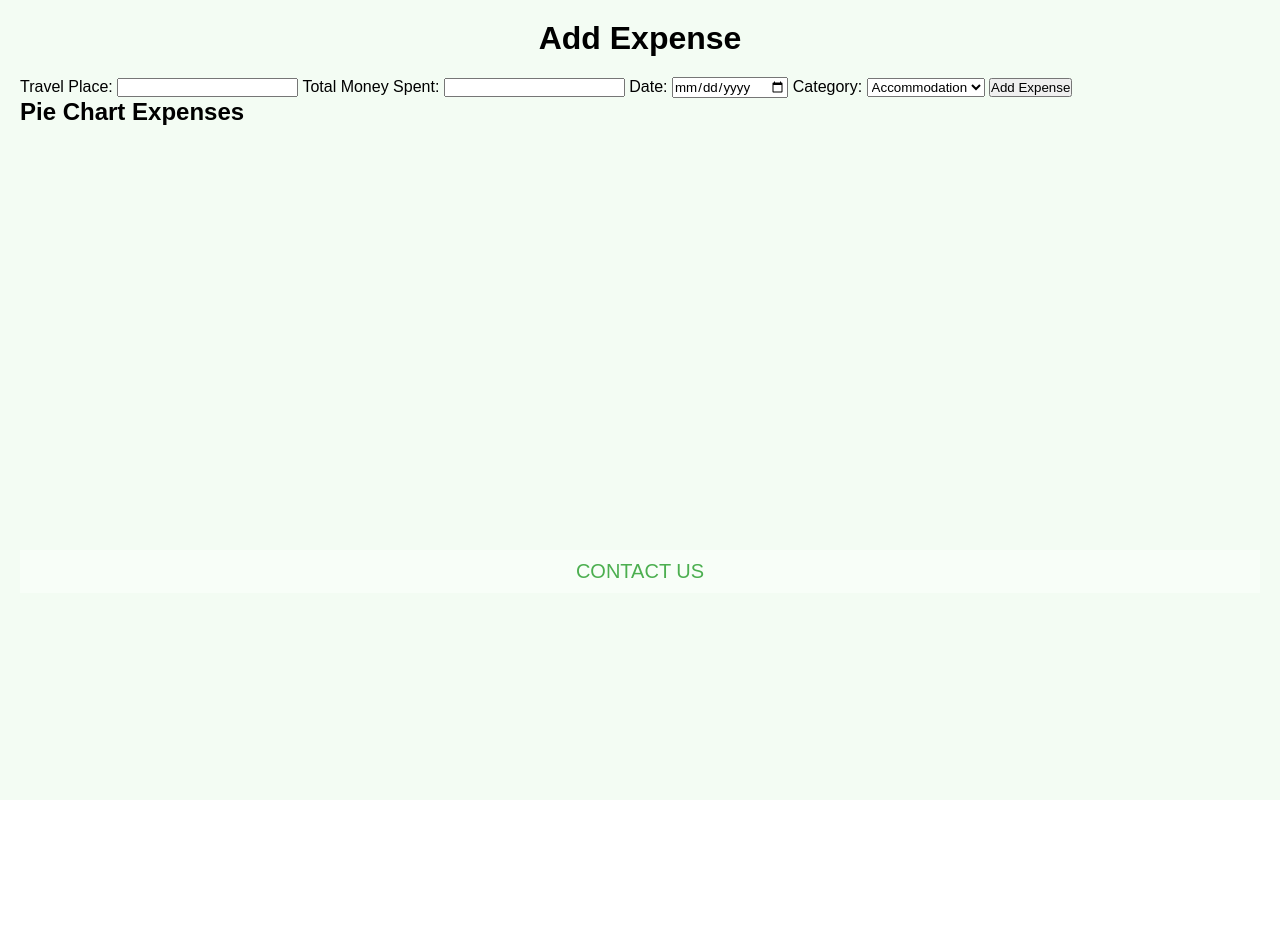
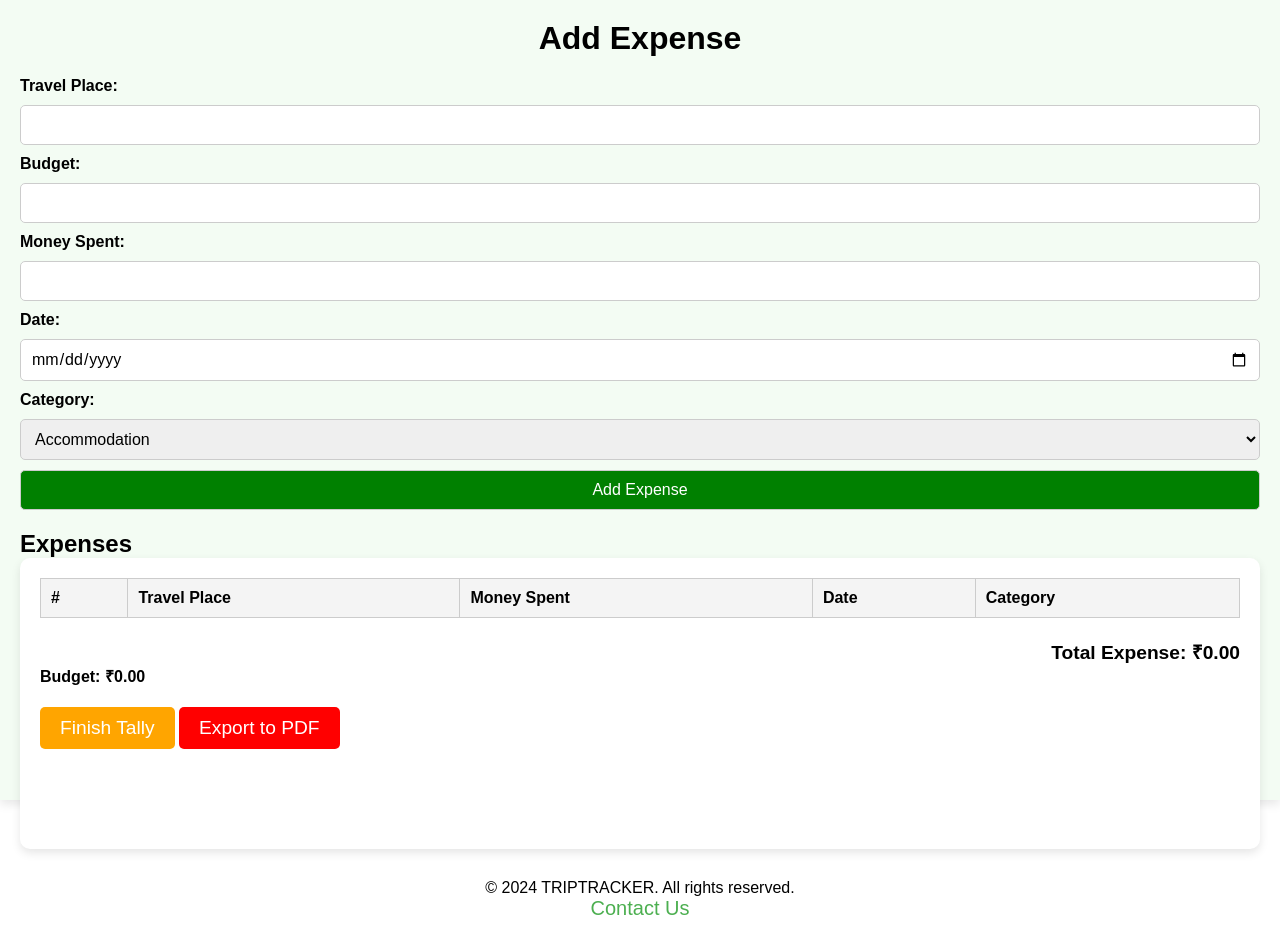
Before and after one commit to Romit-programmer/IIC-TMSL-hackathon-2024-RPR, a plain HTML site: page add-expense.html in a window 1280 px wide. Before the commit the page ends 800 px from the top, so only its background shows below. Drawn offline with nearby package versions, Linux system fonts and the light colour scheme.

Commit message:
Update add-expense.html

```diff
--- a/add-expense.html
+++ b/add-expense.html
@@ -3,22 +3,27 @@
 <head>
   <meta charset="UTF-8">
   <meta name="viewport" content="width=device-width, initial-scale=1.0">
-  <title>Add Expense - TRIPTRACKER</title>
+  <title>Add Expense</title>
   <link rel="stylesheet" href="style.css">
   <script src="https://cdn.jsdelivr.net/npm/chart.js"></script>
+  <script src="https://cdnjs.cloudflare.com/ajax/libs/jspdf/2.4.0/jspdf.umd.min.js"></script>
+  <script src="https://cdnjs.cloudflare.com/ajax/libs/html2canvas/1.4.1/html2canvas.min.js"></script>
 </head>
 <body>
   <div class="container">
     <header>
       <h1>Add Expense</h1>
     </header>
-    <section class="expense-form">
+    <section class="expense-form-section">
       <form id="expense-form">
         <label for="travel-place">Travel Place:</label>
         <input type="text" id="travel-place" name="travel-place" required>
 
-        <label for="total-money">Total Money Spent:</label>
-        <input type="number" id="total-money" name="total-money" required>
+        <label for="budget">Budget:</label>
+        <input type="number" id="budget" name="budget" required>
+
+        <label for="money-spent">Money Spent:</label>
+        <input type="number" id="money-spent" name="money-spent" required>
 
         <label for="expense-date">Date:</label>
         <input type="date" id="expense-date" name="expense-date" required>
@@ -26,20 +31,48 @@
         <label for="expense-category">Category:</label>
         <select id="expense-category" name="expense-category" required>
           <option value="Accommodation">Accommodation</option>
-          <option value="Transportation">Transportation</option>
           <option value="Food">Food</option>
+          <option value="Transport">Transport</option>
+          <option value="Entertainment">Entertainment</option>
           <option value="Miscellaneous">Miscellaneous</option>
         </select>
 
         <button type="submit">Add Expense</button>
       </form>
     </section>
-    <section class="expense-chart">
-      <h2>Pie Chart Expenses</h2>
-      <canvas id="expense-chart" width="400" height="400"></canvas> <!-- Adjusted size -->
+    <section class="expense-table-section">
+      <h2>Expenses</h2>
+      <div class="expense-table-container">
+        <table id="expense-table">
+          <thead>
+            <tr>
+              <th>#</th>
+              <th>Travel Place</th>
+              <th>Money Spent</th>
+              <th>Date</th>
+              <th>Category</th>
+            </tr>
+          </thead>
+          <tbody></tbody>
+        </table>
+        <div class="total-expense">
+          <strong>Total Expense: ₹<span id="total-expense">0.00</span></strong>
+        </div>
+        <div class="budget">
+          <strong>Budget: ₹<span id="display-budget">0.00</span></strong>
+        </div>
+        <button id="finish-tally-button">Finish Tally</button>
+        <button id="export-pdf-button">Export to PDF</button>
+        <div id="charts-container">
+          <canvas id="expense-category-chart"></canvas>
+          <canvas id="budget-coverage-chart"></canvas>
+          <div id="budget-exceeded" class="hidden">Budget Exceeded!!</div>
+        </div>
+      </div>
     </section>
     <footer>
-      <p><a href="https://github.com/Romit-programmer/IIC-TMSL-hackathon-2024-RPR" target="_blank">CONTACT US</a></p>
+      <p>© 2024 TRIPTRACKER. All rights reserved.</p>
+      <a href="https://github.com/Romit-programmer/IIC-TMSL-hackathon-2024-RPR">Contact Us</a>
     </footer>
   </div>
   <script src="script.js"></script>
```
